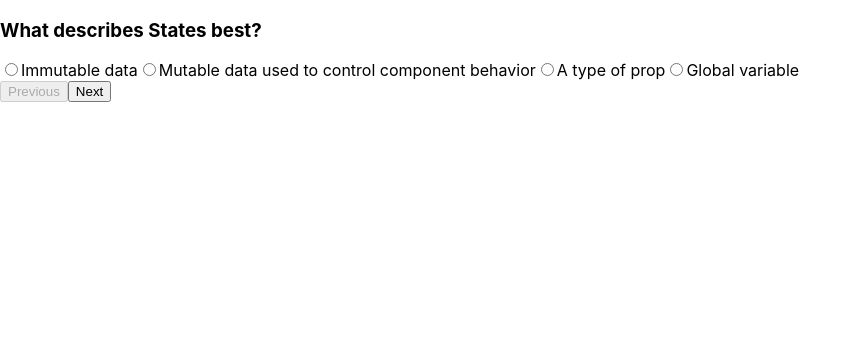
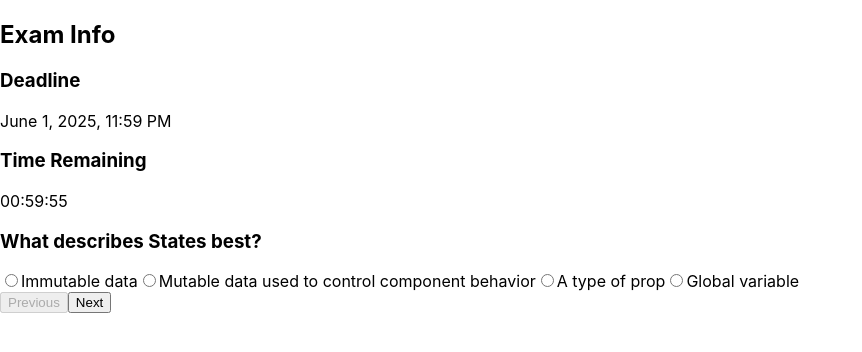
Before and after one commit to M0t1v4t3/LabEx2, a React (Create React App) app: page / in a window 1280 px wide. Shown: the top 352 px of the page, without its empty margins (0-862 px from the left). Built offline with nearby package versions, Linux system fonts and the light colour scheme.

Commit message:
Update App.jsx

```diff
--- a/src/App.jsx
+++ b/src/App.jsx
@@ -1,11 +1,15 @@
-import { useEffect, useState } from 'react';
+import { useEffect, useState, useRef } from 'react';
 import ExamPage from './ExamPage.jsx';
 import Result from './Result.jsx';
+
+const DEADLINE = new Date('2025-06-01T00:00:00'); // June 1, 2025 midnight
 
 function App() {
   const [questions, setQuestions] = useState([]);
   const [userAnswers, setUserAnswers] = useState({});
   const [submitted, setSubmitted] = useState(false);
+  const [timeLeft, setTimeLeft] = useState(3600); // 1 hour in seconds
+  const timerRef = useRef(null);
 
   useEffect(() => {
     fetch('/react_questions.json')
@@ -16,19 +20,67 @@ useEffect(() => {
       });
   }, []);
 
+  useEffect(() => {
+    const now = new Date();
+    if (now >= DEADLINE) {
+      alert("Deadline has passed. Exam is closed.");
+      setSubmitted(true);
+      return;
+    }
+
+    const secondsUntilDeadline = Math.floor((DEADLINE - now) / 1000);
+    setTimeLeft(Math.min(3600, secondsUntilDeadline));
+
+    timerRef.current = setInterval(() => {
+      setTimeLeft(prev => {
+        if (prev <= 1) {
+          clearInterval(timerRef.current);
+          setSubmitted(true);
+          return 0;
+        }
+        return prev - 1;
+      });
+    }, 1000);
+
+    return () => clearInterval(timerRef.current);
+  }, []);
+
+  const formatTime = (seconds) => {
+    const h = Math.floor(seconds / 3600).toString().padStart(2, '0');
+    const m = Math.floor((seconds % 3600) / 60).toString().padStart(2, '0');
+    const s = (seconds % 60).toString().padStart(2, '0');
+    return `${h}:${m}:${s}`;
+  };
+
   if (submitted) {
     return <Result questions={questions} userAnswers={userAnswers} />;
   }
 
   return (
+    <div className="app-layout">
+      <aside className="sidebar">
+        <h2>Exam Info</h2>
+        <div className="deadline">
+       <h3>Deadline</h3>
+         <p>June 1, 2025, 11:59 PM</p>
+        </div>
+        <div className="timer-container">
+          <h3>Time Remaining</h3>
+          <p className={`timer-text ${timeLeft <= 60 ? 'warning' : ''}`}>
+            {formatTime(timeLeft)}
+          </p>
+        </div>
+      </aside>
+      <main className="exam-content">
         <ExamPage
           questions={questions}
           userAnswers={userAnswers}
           setUserAnswers={setUserAnswers}
           onSubmit={() => setSubmitted(true)}
         />
+      </main>
+    </div>
   );
-
 }
 
 export default App;
```
Lines whose indentation alone changed are shown as unchanged.
